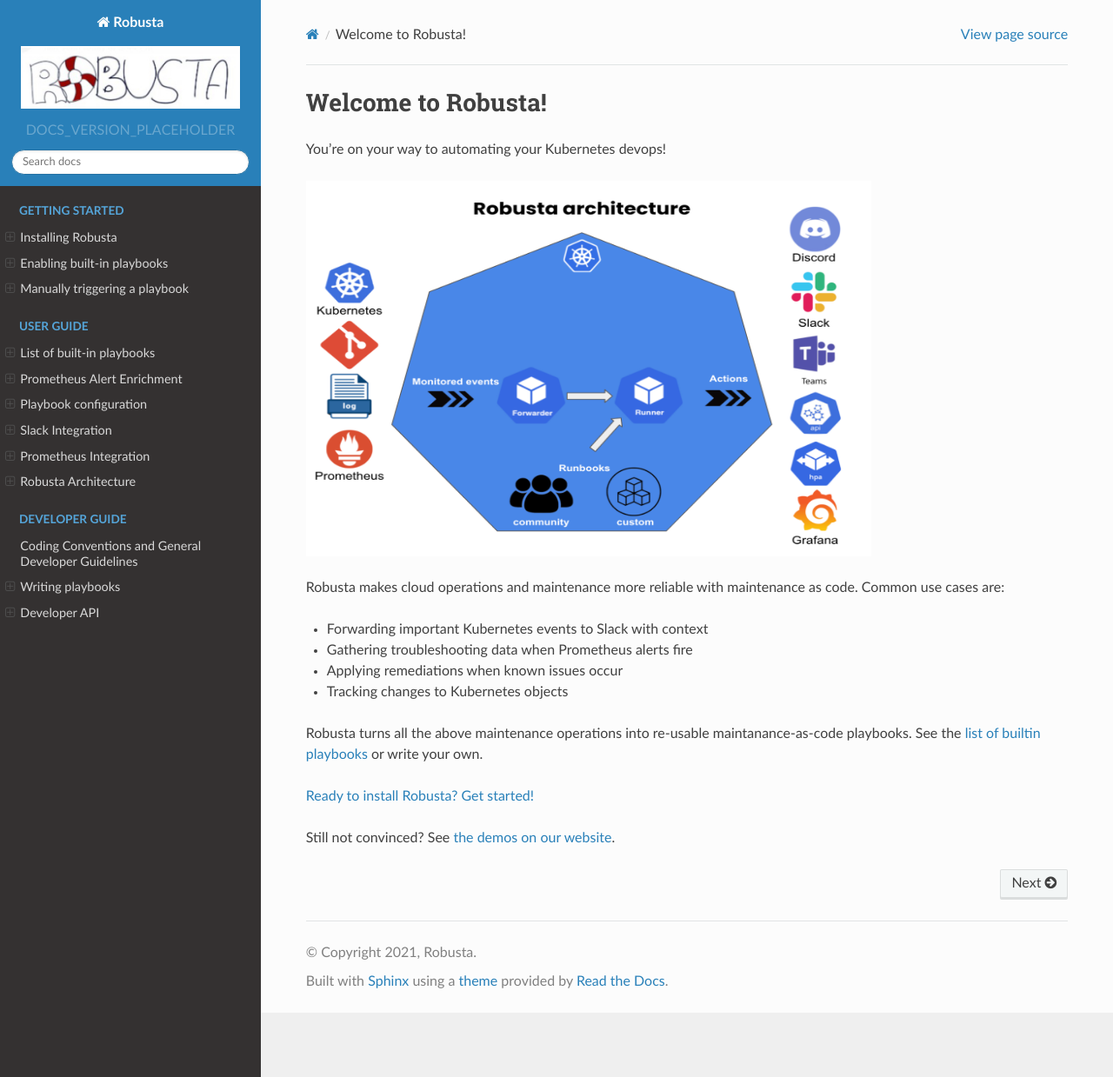
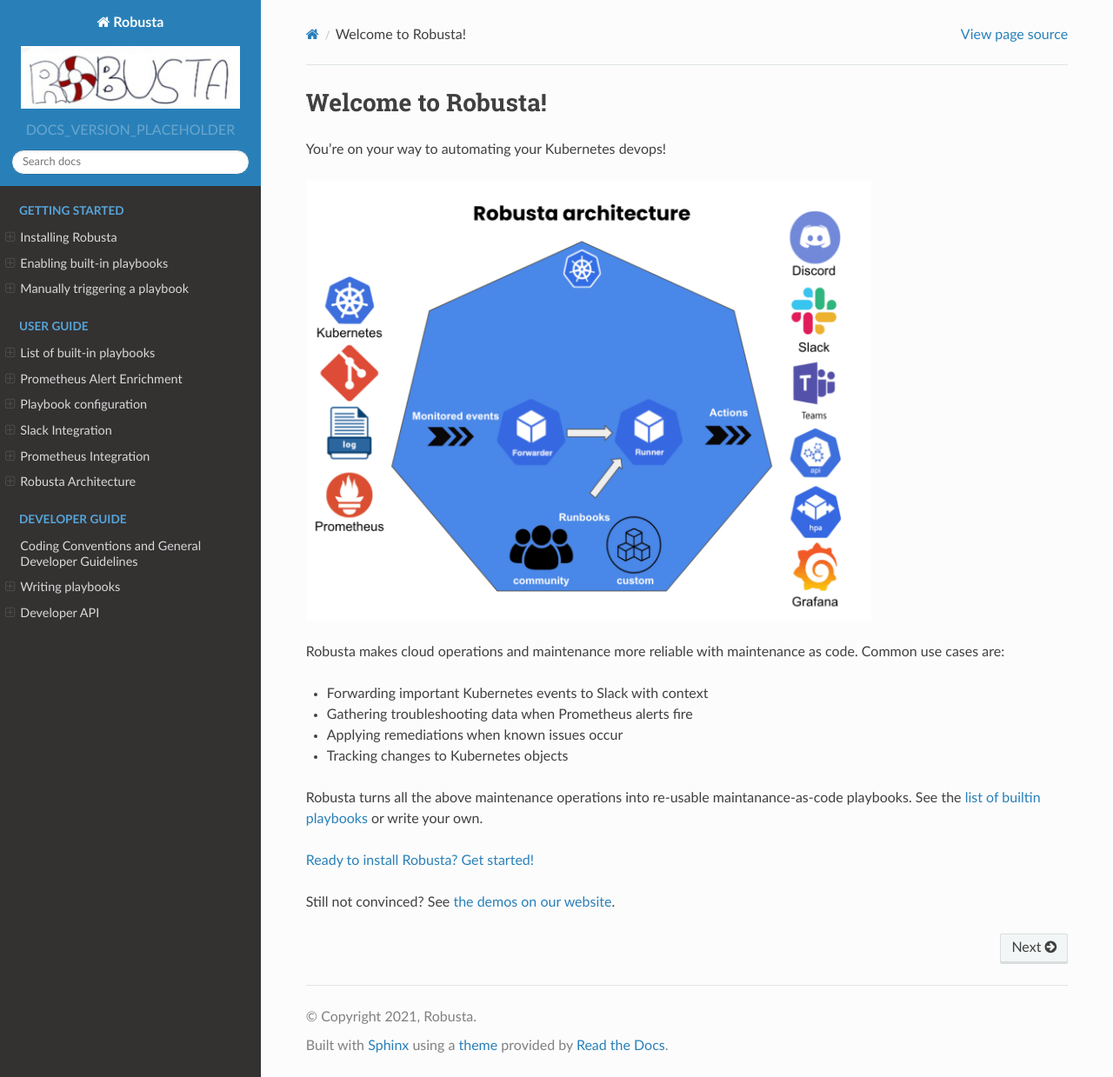
Before and after one commit to robusta-dev/robusta, a Sphinx documentation site: the page built from docs/index.rst, in a window 1280 px wide and 1239 px high. Shown: the whole window at 87% size. Built offline with Sphinx 7.4.7 and the Read the Docs theme 2.0.0, drawn with Linux system fonts in a browser that asks for light colours.

Commit message:
fix stretched image in docs

```diff
--- a/docs/index.rst
+++ b/docs/index.rst
@@ -9,7 +9,6 @@
 
 .. image:: images/arch.png
    :width: 650
-   :height: 432
 
 Robusta makes cloud operations and maintenance more reliable with maintenance as code. Common use cases are:
 
```
